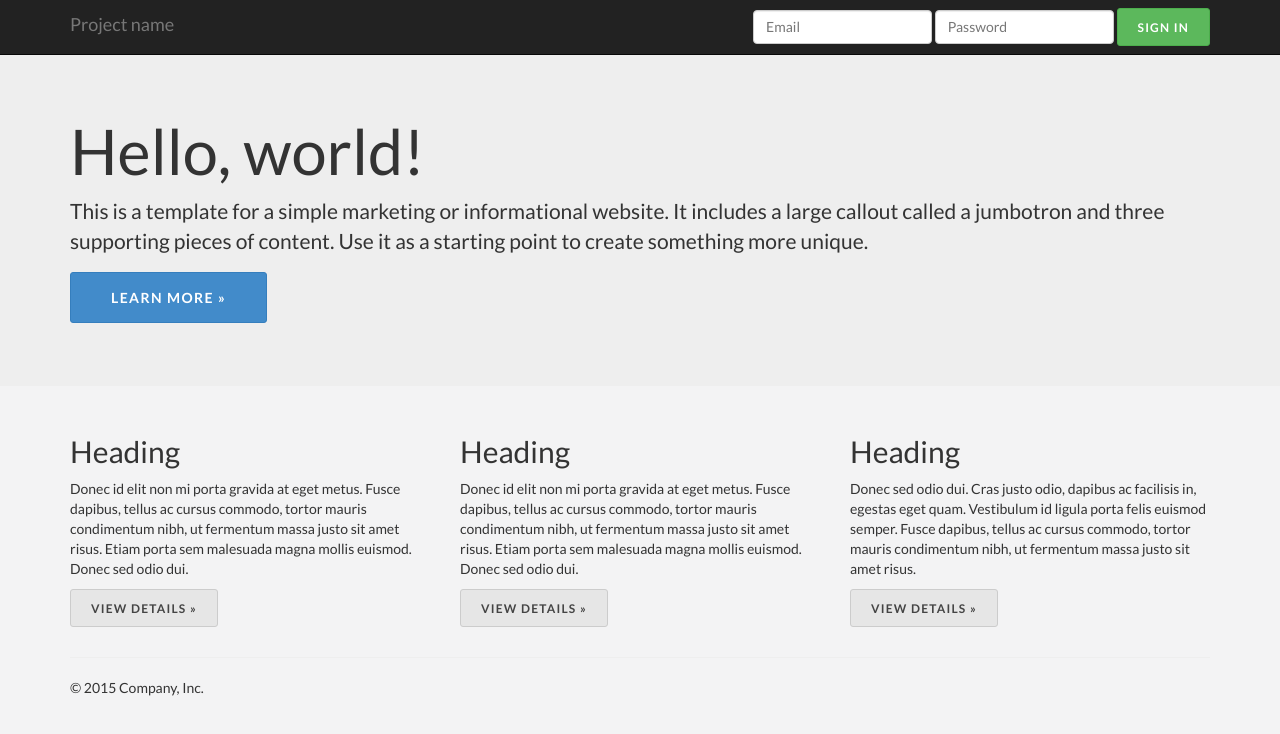
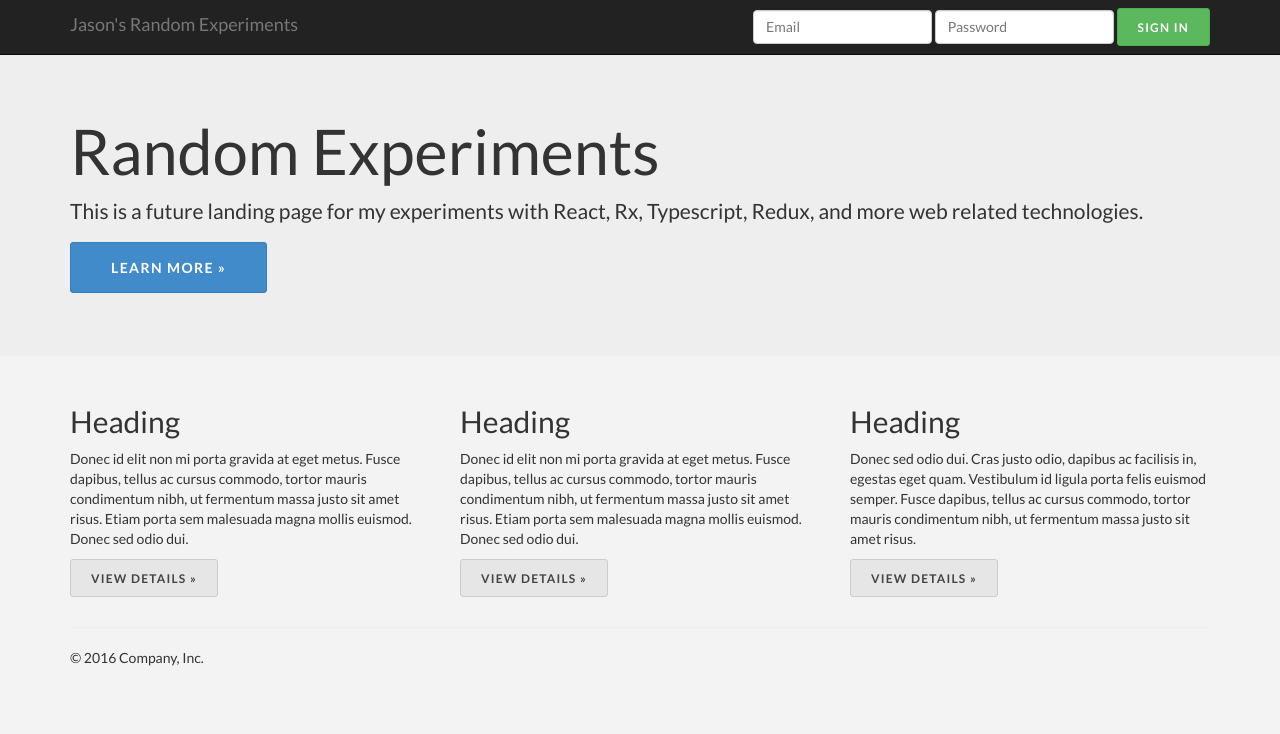
Before and after one commit to Jason-Rev/jason-rev.github.io, a plain HTML site: page index.html in a window 1280 px wide. Drawn offline with Linux system fonts and the light colour scheme; files that its build step writes are made by us from their sources.

Commit message:
Update the text.

```diff
--- a/index.html
+++ b/index.html
@@ -25,7 +25,7 @@
             <span class="icon-bar"></span>
             <span class="icon-bar"></span>
           </button>
-          <a class="navbar-brand" href="#">Project name</a>
+          <a class="navbar-brand" href="#">Jason's Random Experiments</a>
         </div>
         <div id="navbar" class="navbar-collapse collapse">
           <form class="navbar-form navbar-right">
@@ -44,8 +44,8 @@
     <!-- Main jumbotron for a primary marketing message or call to action -->
     <div class="jumbotron">
       <div class="container">
-        <h1>Hello, world!</h1>
-        <p>This is a template for a simple marketing or informational website. It includes a large callout called a jumbotron and three supporting pieces of content. Use it as a starting point to create something more unique.</p>
+        <h1>Random Experiments</h1>
+        <p>This is a future landing page for my experiments with React, Rx, Typescript, Redux, and more web related technologies.</p>
         <p><a class="btn btn-primary btn-lg" href="#" role="button">Learn more &raquo;</a></p>
       </div>
     </div>
@@ -73,7 +73,7 @@
       <hr>
 
       <footer>
-        <p>&copy; 2015 Company, Inc.</p>
+        <p>&copy; 2016 Company, Inc.</p>
       </footer>
     </div> <!-- /container -->
   </body>
```
